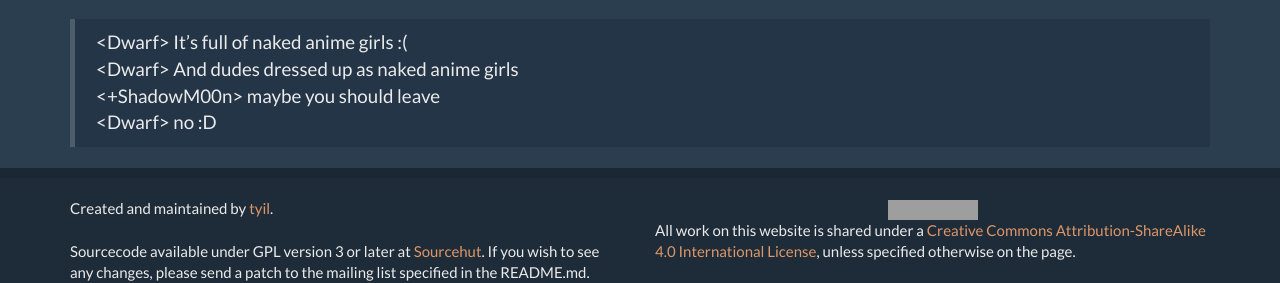
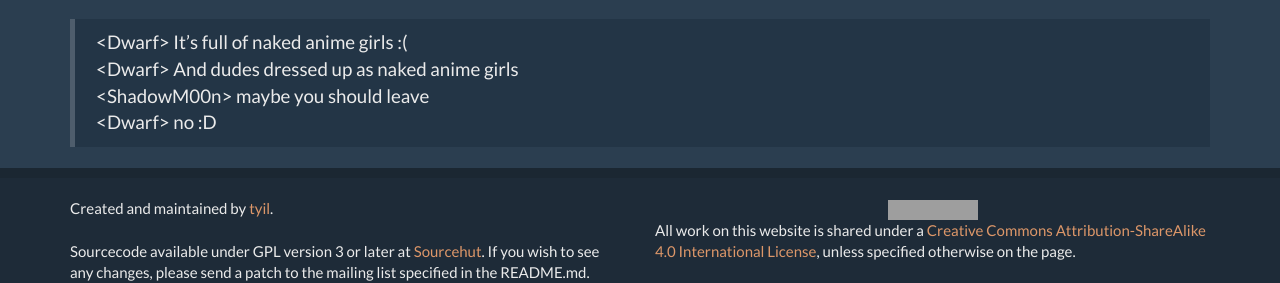
Before and after one commit to scriptkitties/fglt, a Jekyll site: the page built from irc.md, in a window 1280 px wide and 900 px high, scrolled down 3054 px. Shown: the part 586-869 px from the top of the window. Built offline with Jekyll 4.4.1, drawn with Linux system fonts in a browser that asks for light colours; grey boxes are pictures that could not be loaded.

Commit message:
Remove unneeded + voice prefix from quote

```diff
--- a/irc.md
+++ b/irc.md
@@ -134,5 +134,5 @@ Please see [bots in #sqt](/irc/bots.html).
 
 > &lt;Dwarf&gt; It's full of naked anime girls :(
 > &lt;Dwarf&gt; And dudes dressed up as naked anime girls
-> &lt;+ShadowM00n&gt; maybe you should leave
+> &lt;ShadowM00n&gt; maybe you should leave
 > &lt;Dwarf&gt; no :D
```
